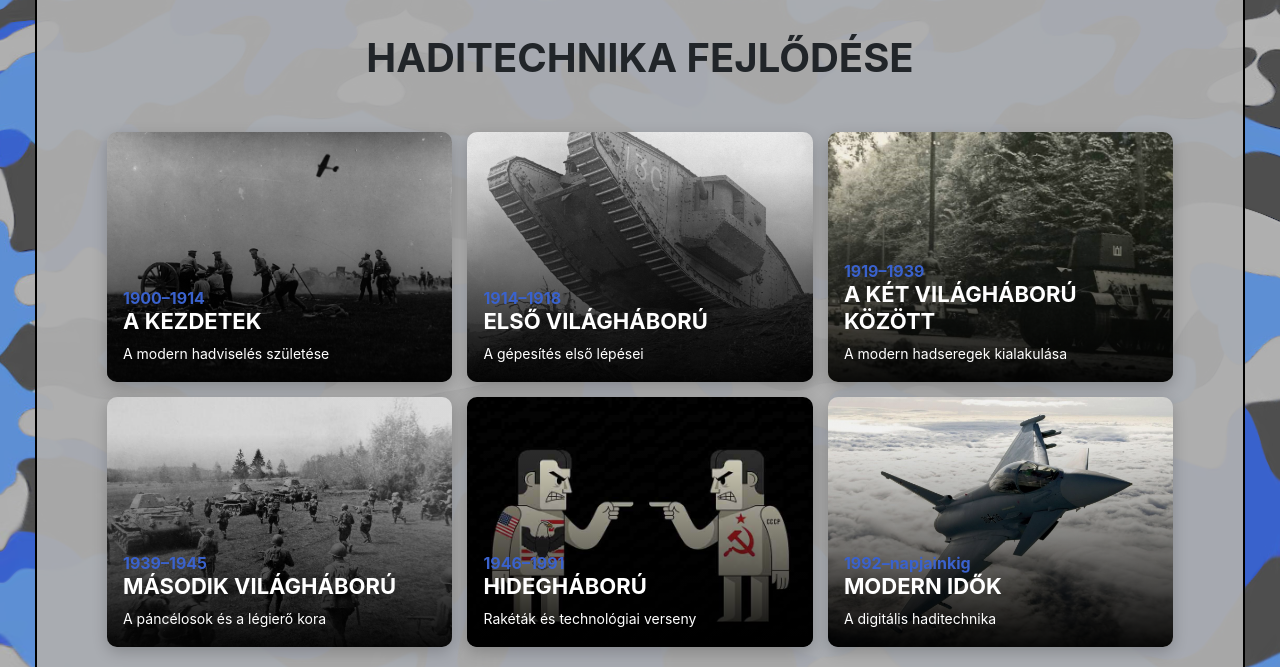
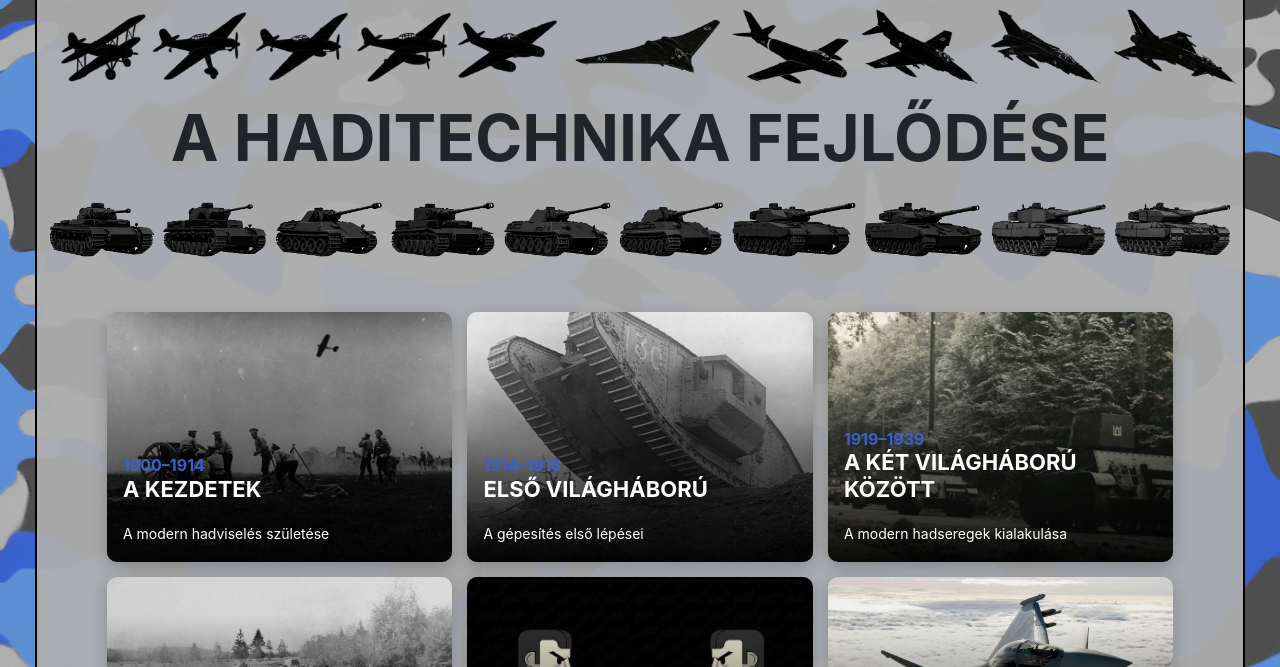
Before and after one commit to LHubah/Haditechnika, a plain HTML site: page index.html in a window 1280 px wide. Shown: the part 133-800 px from the top of the page. Drawn offline with nearby package versions, Linux system fonts and the light colour scheme.

Commit message:
Az én részem kész

```diff
--- a/Fo.css
+++ b/Fo.css
@@ -2,9 +2,10 @@ body {
   cursor: url('Kepek/home_cursor.png'), auto;
 }
 h1 {
-    margin-top: 40px;
+    font-size: 64px;
     font-weight: bold;
     text-transform: uppercase;
+    margin-bottom: 20px;
 }
 p {
     text-align: justify;
@@ -251,6 +252,11 @@ p {
     border-radius: 10px;
 }
 
+.evolucio{
+    width: 1850px;
+    display: block;
+    margin: auto;
+}
 
 @media (max-width: 1700px) {
     .timeline {
--- a/index.html
+++ b/index.html
@@ -38,7 +38,9 @@
     </header>
 
     <div class="tartalom">
-        <h1 style="text-align: center;">Haditechnika fejlődése</h1>
+        <img src="Kepek/Repulo_evolucio-removebg-preview.png" class="evolucio">
+        <h1 style="text-align: center;"> A Haditechnika fejlődése</h1>
+        <img src="Kepek/Tank_evolucio.png" class="evolucio">
 
         <div>
 
```
Also changed, not shown: Kepek/Repulo evolucio.png (added), Kepek/Repulo_evolucio-removebg-preview.png (added), Kepek/Tank_evolucio.png (added), 1 other file.
